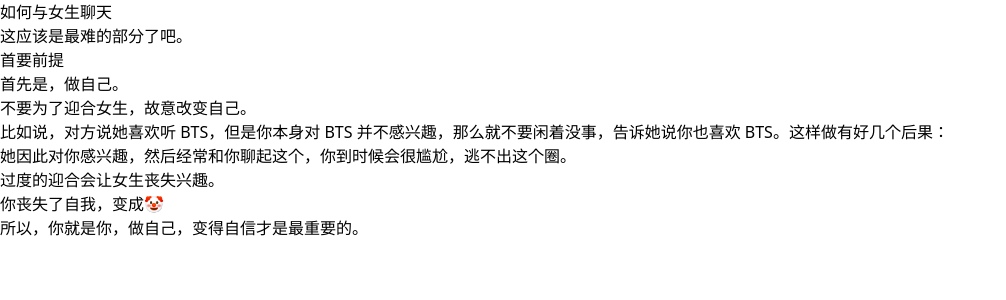
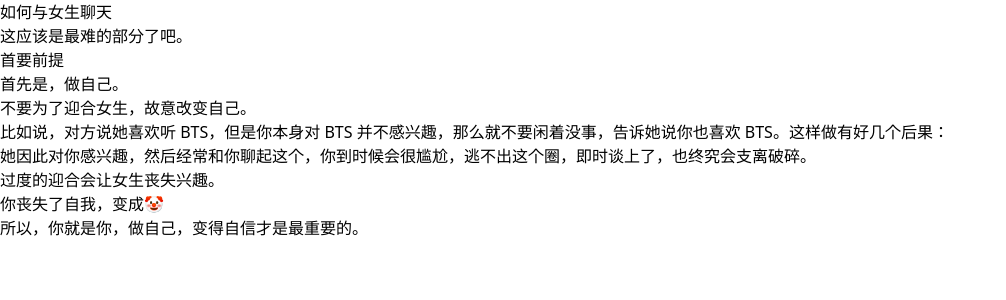
Before and after one commit to EvanNotFound/how-to-deal-with-my-crush, a Next.js app: page /what-to-do-before/how-to-talk-to-girls in a window 1280 px wide. Shown: the top 300 px of the page, without its empty margins (0-1006 px from the left). Built offline with nearby package versions, Linux system fonts and the light colour scheme.

Commit message:
feat: add 404 page and update content in how-to-talk-to-girls guide

```diff
--- /dev/null
+++ b/pages/404.mdx
@@ -0,0 +1,5 @@
+# 404: Page Not Found
+
+你访问的页面不存在。
+
+请点击侧边栏的链接继续浏览。
--- a/pages/what-to-do-before/how-to-talk-to-girls.mdx
+++ b/pages/what-to-do-before/how-to-talk-to-girls.mdx
@@ -10,7 +10,7 @@
 
 比如说，对方说她喜欢听 BTS，但是你本身对 BTS 并不感兴趣，那么就不要闲着没事，告诉她说你也喜欢 BTS。这样做有好几个后果：
 
-1. 她因此对你感兴趣，然后经常和你聊起这个，你到时候会很尴尬，逃不出这个圈。
+1. 她因此对你感兴趣，然后经常和你聊起这个，你到时候会很尴尬，逃不出这个圈，即时谈上了，也终究会支离破碎。
 2. 过度的迎合会让女生丧失兴趣。
 3. 你丧失了自我，变成🤡
 
```
